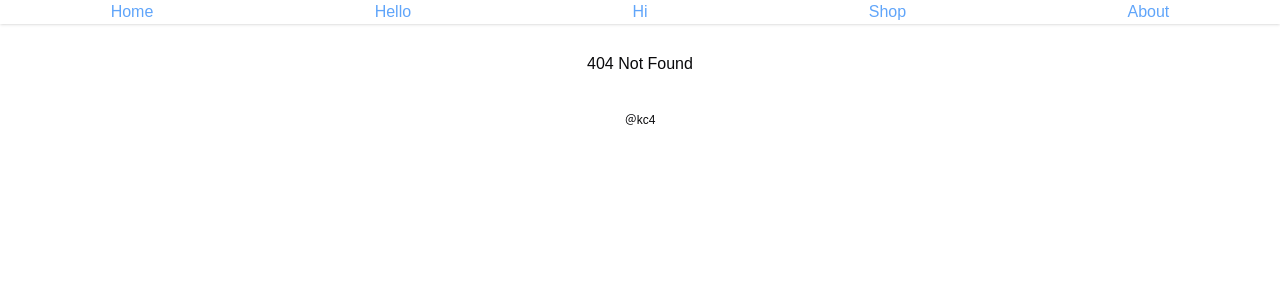
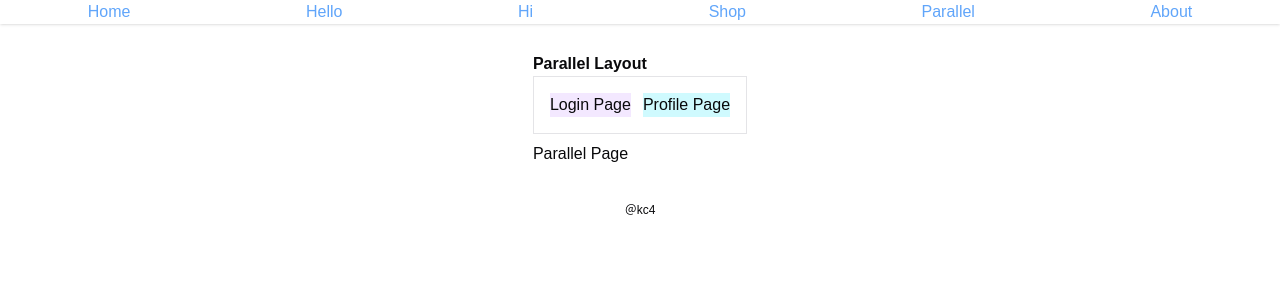
Before and after one commit to yermxx/sesac-practice, a Next.js app in the folder next/app14/: page /parallel in a window 1280 px wide. Before the commit this address had no page. Shown: the top 300 px of the page. Built offline with nearby package versions, Linux system fonts and the light colour scheme.

Commit message:
✨ (Nextjs) Parallel routes (basic)

```diff
--- /dev/null
+++ b/next/app14/app/parallel/@login/page.tsx
@@ -0,0 +1,3 @@
+export default function Login() {
+  return <>Login Page</>;
+}
--- /dev/null
+++ b/next/app14/app/parallel/@profile/page.tsx
@@ -0,0 +1,3 @@
+export default function Profile() {
+  return <>Profile Page</>;
+}
--- /dev/null
+++ b/next/app14/app/parallel/layout.tsx
@@ -0,0 +1,22 @@
+import { ReactNode } from 'react';
+
+export default function ParallelLayout({
+  children,
+  login,
+  profile,
+}: {
+  children: ReactNode;
+  login: ReactNode;
+  profile: ReactNode;
+}) {
+  return (
+    <div>
+      <h1 className='font-bold'>Parallel Layout</h1>
+      <div className='flex justify-between gap-3 mb-2 border p-4'>
+        <div className='bg-purple-100'>{login}</div>
+        <div className='bg-cyan-100'>{profile}</div>
+      </div>
+      {children}
+    </div>
+  );
+}
--- /dev/null
+++ b/next/app14/app/parallel/page.tsx
@@ -0,0 +1,3 @@
+export default function ParallelPage() {
+  return <>Parallel Page</>;
+}
--- a/next/app14/components/Nav.tsx
+++ b/next/app14/components/Nav.tsx
@@ -7,6 +7,7 @@ export default function Nav() {
       <Link href='/hello'>Hello</Link>
       <Link href='/hi'>Hi</Link>
       <Link href='/shop/aaa'>Shop</Link>
+      <Link href='/parallel'>Parallel</Link>
       <Link href='/about'>About</Link>
     </nav>
   );
```
